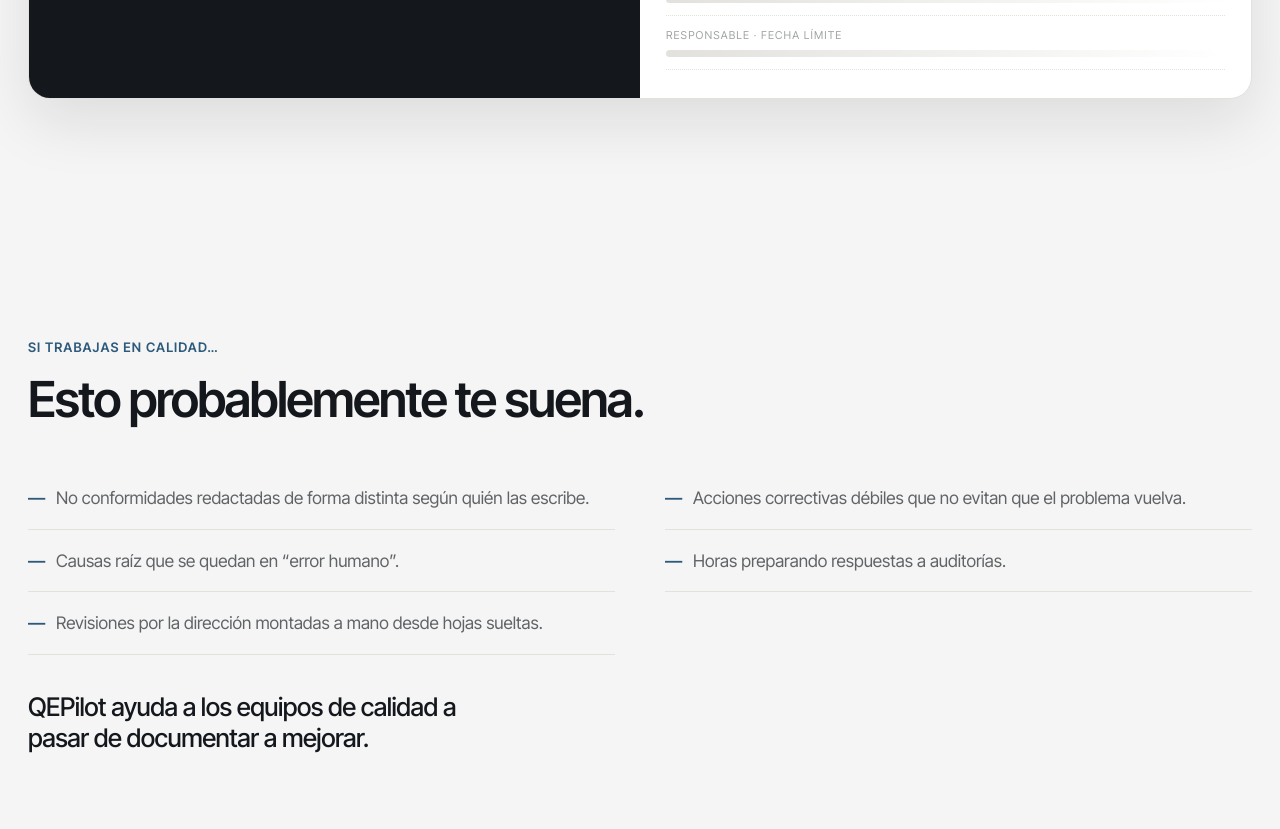
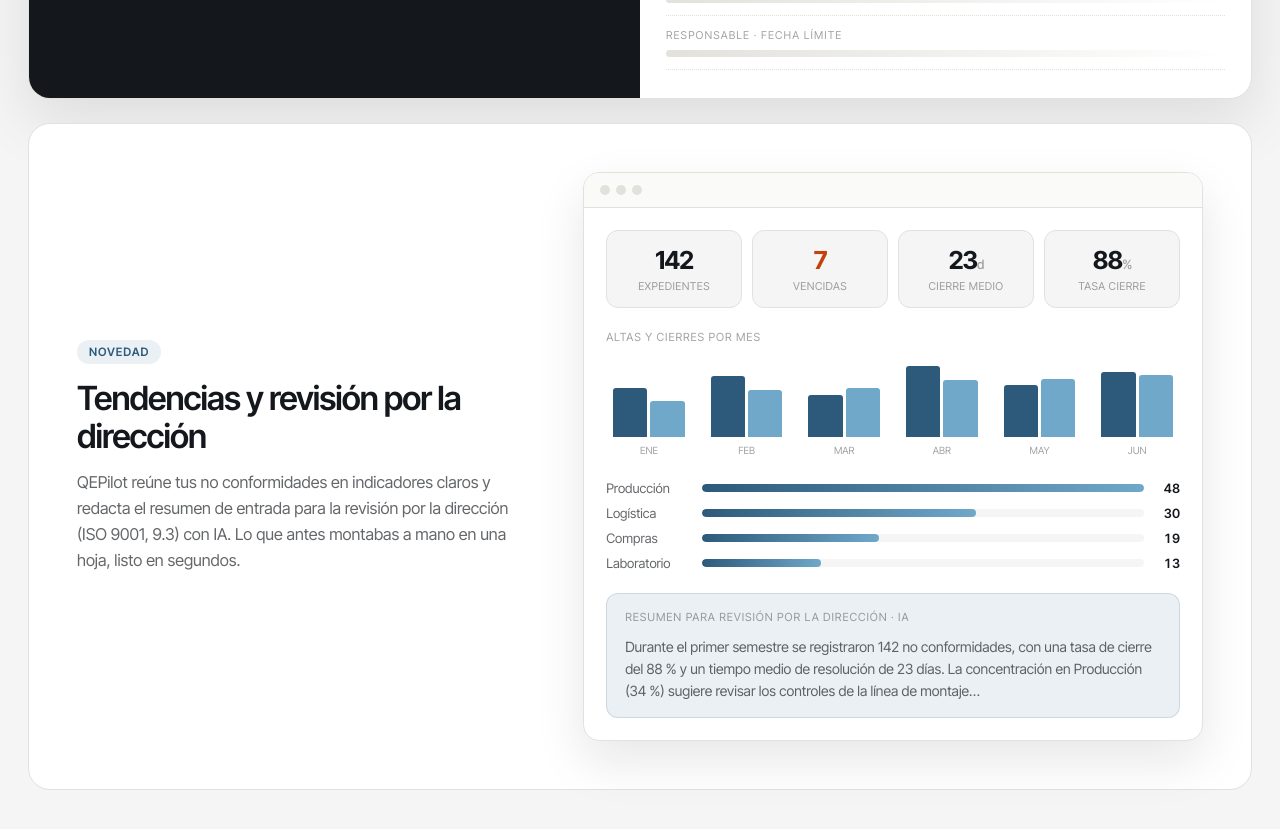
Before and after one commit to kamizuke/qepilot-landing, a React (Vite) app: page / in a window 1280 px wide. Shown: the part 1740-2569 px from the top of the page. Built offline with nearby package versions, Linux system fonts and the light colour scheme.

Commit message:
Add files via upload

```diff
--- a/src/App.jsx
+++ b/src/App.jsx
@@ -89,6 +89,47 @@
               <div className="mock-fld hl"><span>Causa raíz</span><div /></div>
               <div className="mock-fld"><span>Acción correctiva</span><div /></div>
               <div className="mock-fld"><span>Responsable · fecha límite</span><div /></div>
+            </div>
+          </div>
+        </div>
+
+        <div className="feature-strip">
+          <div className="fs-text">
+            <div className="fs-tag">Novedad</div>
+            <h3>Tendencias y revisión por la dirección</h3>
+            <p>QEPilot reúne tus no conformidades en indicadores claros y redacta el resumen de entrada para la revisión por la dirección (ISO 9001, 9.3) con IA. Lo que antes montabas a mano en una hoja, listo en segundos.</p>
+          </div>
+          <div className="panel">
+            <div className="panel-bar"><span /><span /><span /></div>
+            <div className="panel-body">
+              <div className="panel-kpis">
+                <div className="pk"><div className="pk-n">142</div><div className="pk-l">Expedientes</div></div>
+                <div className="pk"><div className="pk-n alert">7</div><div className="pk-l">Vencidas</div></div>
+                <div className="pk"><div className="pk-n">23<small>d</small></div><div className="pk-l">Cierre medio</div></div>
+                <div className="pk"><div className="pk-n">88<small>%</small></div><div className="pk-l">Tasa cierre</div></div>
+              </div>
+              <div className="panel-chart-h">Altas y cierres por mes</div>
+              <div className="panel-chart">
+                {[[60,45],[75,58],[52,61],[88,70],[64,72],[80,76]].map((p, i) => (
+                  <div className="pc-col" key={i}>
+                    <div className="pc-bars">
+                      <span className="pc-bar open" style={{ height: p[0] + "%" }} />
+                      <span className="pc-bar close" style={{ height: p[1] + "%" }} />
+                    </div>
+                    <div className="pc-lbl">{["ene","feb","mar","abr","may","jun"][i]}</div>
+                  </div>
+                ))}
+              </div>
+              <div className="panel-areas">
+                <div className="pa-row"><span className="pa-lbl">Producción</span><span className="pa-track"><span style={{ width: "100%" }} /></span><span className="pa-v">48</span></div>
+                <div className="pa-row"><span className="pa-lbl">Logística</span><span className="pa-track"><span style={{ width: "62%" }} /></span><span className="pa-v">30</span></div>
+                <div className="pa-row"><span className="pa-lbl">Compras</span><span className="pa-track"><span style={{ width: "40%" }} /></span><span className="pa-v">19</span></div>
+                <div className="pa-row"><span className="pa-lbl">Laboratorio</span><span className="pa-track"><span style={{ width: "27%" }} /></span><span className="pa-v">13</span></div>
+              </div>
+              <div className="panel-ai">
+                <div className="pa-ai-h">Resumen para revisión por la dirección · IA</div>
+                <p>Durante el primer semestre se registraron 142 no conformidades, con una tasa de cierre del 88 % y un tiempo medio de resolución de 23 días. La concentración en Producción (34 %) sugiere revisar los controles de la línea de montaje…</p>
+              </div>
             </div>
           </div>
         </div>
--- a/src/index.css
+++ b/src/index.css
@@ -202,3 +202,37 @@
 .uc-box h3 { font-size: 1.08rem; font-weight: 600; letter-spacing: -0.02em; margin-bottom: 10px; }
 .uc-box p { font-size: 0.95rem; color: var(--ink-soft); line-height: 1.5; }
 @media (max-width: 520px) { .uc-grid { grid-template-columns: 1fr; } }
+
+/* ---------- FEATURE STRIP (Tendencias) ---------- */
+.feature-strip { margin-top: 24px; display: grid; grid-template-columns: 1fr; gap: 32px; align-items: center; background: var(--card); border: 1px solid var(--line); border-radius: 22px; padding: clamp(28px, 4vw, 48px); }
+@media (min-width: 900px) { .feature-strip { grid-template-columns: 0.85fr 1.15fr; gap: 48px; } }
+.fs-tag { display: inline-block; font-size: 0.72rem; font-weight: 600; letter-spacing: 0.08em; text-transform: uppercase; color: var(--steel); background: var(--steel-soft); padding: 5px 12px; border-radius: 999px; margin-bottom: 16px; }
+.fs-text h3 { font-size: clamp(1.5rem, 2.6vw, 2.1rem); font-weight: 600; letter-spacing: -0.03em; line-height: 1.12; margin-bottom: 14px; }
+.fs-text p { font-size: 1.02rem; color: var(--ink-soft); line-height: 1.6; }
+
+.panel { border: 1px solid var(--line); border-radius: 16px; overflow: hidden; background: #fff; box-shadow: 0 20px 50px rgba(20,24,29,0.10); }
+.panel-bar { display: flex; gap: 6px; padding: 12px 16px; border-bottom: 1px solid var(--line); background: #FAFAF9; }
+.panel-bar span { width: 10px; height: 10px; border-radius: 50%; background: var(--line); }
+.panel-body { padding: 22px; }
+.panel-kpis { display: grid; grid-template-columns: repeat(4, 1fr); gap: 10px; margin-bottom: 22px; }
+.pk { background: var(--bg); border: 1px solid var(--line); border-radius: 12px; padding: 14px 10px; text-align: center; }
+.pk-n { font-size: 1.55rem; font-weight: 700; letter-spacing: -0.04em; color: var(--ink); }
+.pk-n small { font-size: 0.8rem; font-weight: 500; color: var(--ink-faint); }
+.pk-n.alert { color: #C2410C; }
+.pk-l { font-size: 0.68rem; letter-spacing: 0.04em; text-transform: uppercase; color: var(--ink-faint); margin-top: 4px; }
+.panel-chart-h, .pa-ai-h { font-size: 0.7rem; letter-spacing: 0.08em; text-transform: uppercase; color: var(--ink-faint); margin-bottom: 12px; }
+.panel-chart { display: flex; align-items: flex-end; gap: 12px; height: 100px; margin-bottom: 24px; }
+.pc-col { flex: 1; display: flex; flex-direction: column; align-items: center; height: 100%; }
+.pc-bars { flex: 1; display: flex; align-items: flex-end; gap: 3px; width: 100%; justify-content: center; }
+.pc-bar { width: 40%; border-radius: 3px 3px 0 0; }
+.pc-bar.open { background: var(--steel); }
+.pc-bar.close { background: #6FA8C9; }
+.pc-lbl { font-size: 0.62rem; text-transform: uppercase; color: var(--ink-faint); margin-top: 7px; }
+.panel-areas { display: flex; flex-direction: column; gap: 9px; margin-bottom: 22px; }
+.pa-row { display: flex; align-items: center; gap: 12px; }
+.pa-lbl { font-size: 0.82rem; color: var(--ink-soft); width: 84px; flex-shrink: 0; }
+.pa-track { flex: 1; height: 8px; background: var(--bg); border-radius: 4px; overflow: hidden; }
+.pa-track span { display: block; height: 100%; background: linear-gradient(90deg, var(--steel), #6FA8C9); border-radius: 4px; }
+.pa-v { font-size: 0.8rem; font-weight: 600; color: var(--ink); width: 24px; text-align: right; font-variant-numeric: tabular-nums; }
+.panel-ai { background: var(--steel-soft); border: 1px solid rgba(45,90,123,0.16); border-radius: 12px; padding: 16px 18px; }
+.panel-ai p { font-size: 0.88rem; color: var(--ink-soft); line-height: 1.55; }
```
